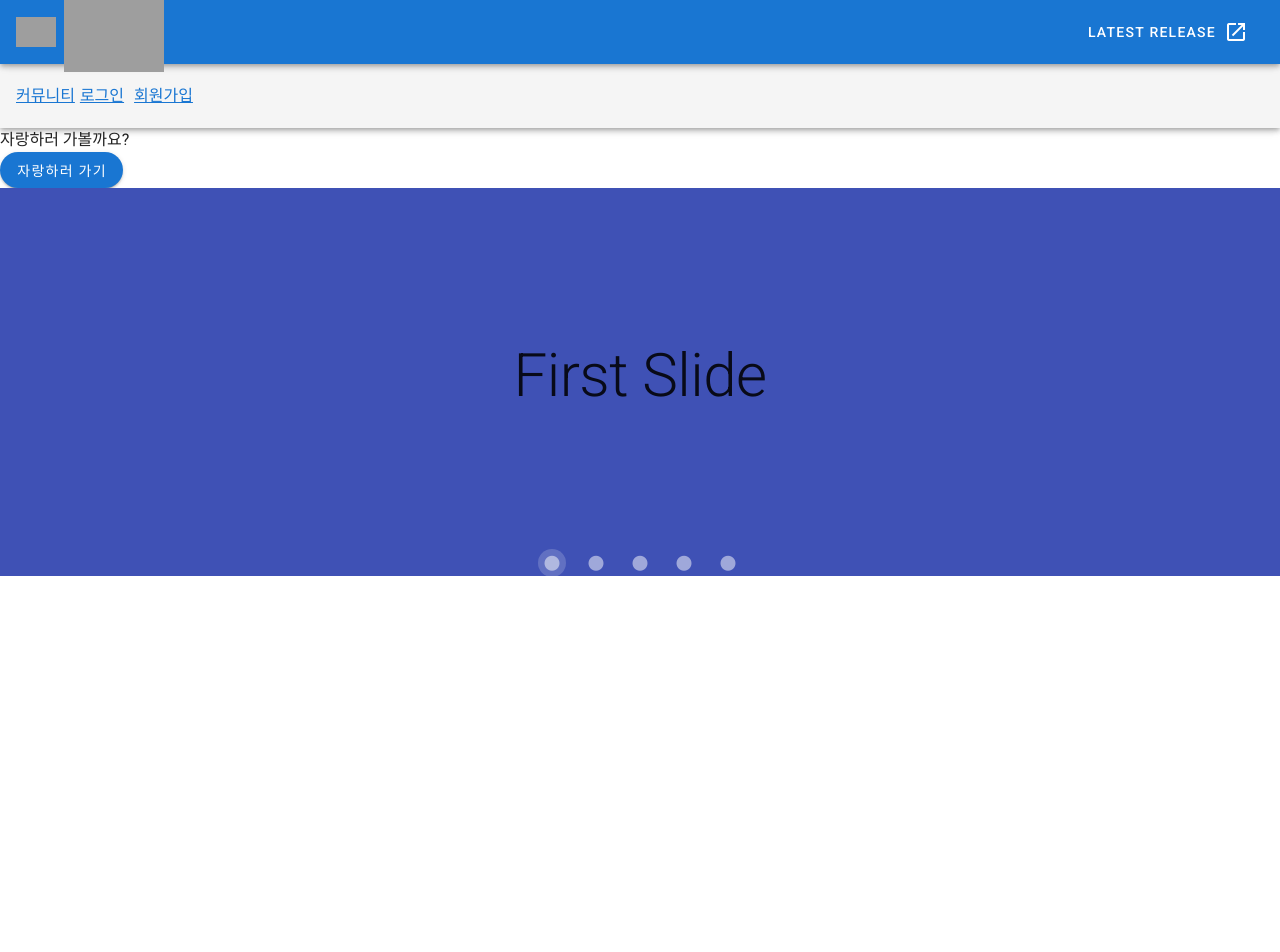
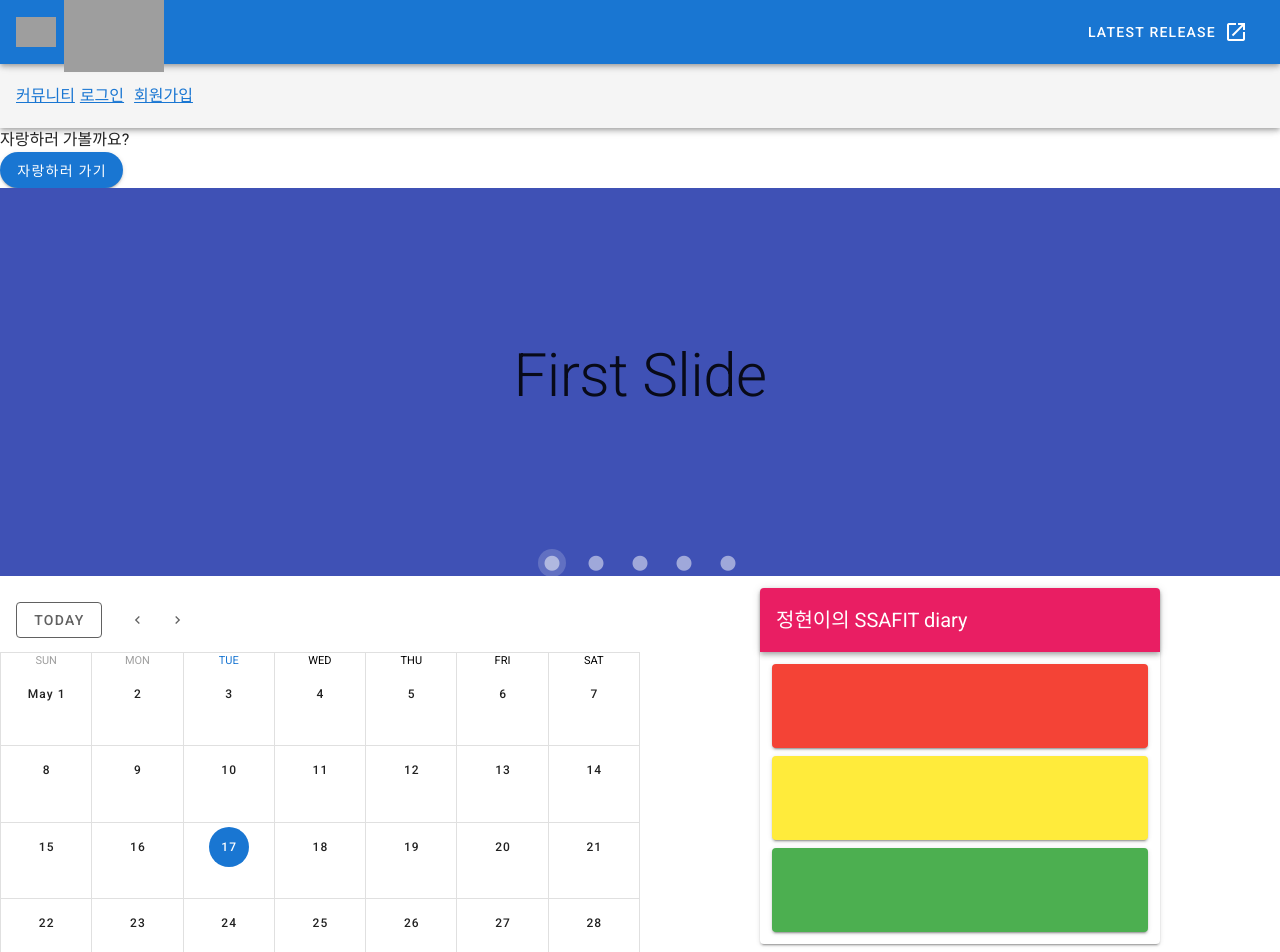
Before and after one commit to SmileJune/SSAFIT-FRONT, a Vue app: page / in a window 1280 px wide. Shown: the top 952 px of the page. Before the commit the page ends 800 px from the top, so only its background shows below. Built offline with nearby package versions, Linux system fonts and the light colour scheme; grey boxes are pictures that could not be loaded.

Commit message:
Feat : 캘린더, 다이어리 추가

```diff
--- a/src/components/diary/MyCalender.vue
+++ b/src/components/diary/MyCalender.vue
@@ -1,13 +1,94 @@
 <template>
-
+  <div class="calender">
+  <v-row>
+    <v-col >
+      <v-sheet height="64" >
+        <v-toolbar
+          flat
+          class="toolbar"
+        >
+          <v-btn
+            outlined
+            class="mr-4"
+            color="grey darken-2"
+            @click="setToday"
+          >
+            Today
+          </v-btn>
+          <v-btn
+            fab
+            text
+            small
+            color="grey darken-2"
+            @click="prev"
+          >
+            <v-icon small>
+              mdi-chevron-left
+            </v-icon>
+          </v-btn>
+          <v-btn
+            fab
+            text
+            small
+            color="grey darken-2"
+            @click="next"
+          >
+            <v-icon small>
+              mdi-chevron-right
+            </v-icon>
+          </v-btn>
+        </v-toolbar>
+      </v-sheet>
+      <v-sheet height="400">
+        <v-calendar
+          ref="calendar"
+          v-model="focus"
+          color="primary"
+          @click:event="showEvent"
+        ></v-calendar>
+      </v-sheet>
+    </v-col>
+  </v-row>
+  </div>
 </template>
 
 <script>
-export default {
-
-}
+  export default {
+    data: () => ({
+      focus: '',
+      type: 'month',
+      typeToLabel: {
+        month: 'Month'
+      }
+    }),
+    mounted () {
+      this.$refs.calendar.checkChange()
+    },
+    methods: {
+      viewDay ({ date }) {
+        this.focus = date
+        this.type = 'day'
+      },
+      setToday () {
+        this.focus = ''
+      },
+      prev () {
+        this.$refs.calendar.prev()
+      },
+      next () {
+        this.$refs.calendar.next()
+      },
+    },
+  }
 </script>
 
 <style>
-
+.calender {
+  flex: 1;
+  justify-content: center;
+}
+.toolbar {
+  display: flex;
+  justify-content: center;
+}
 </style>
--- a/src/components/diary/MyDiary.vue
+++ b/src/components/diary/MyDiary.vue
@@ -1,5 +1,79 @@
 <template>
+  <div class="diary">
+  <v-card
+    max-width="400"
+    class="mx-auto"
+  >
+    <v-app-bar
+      dark
+      color="pink"
+    >
+      <v-toolbar-title>정현이의 SSAFIT diary</v-toolbar-title>
 
+      <v-spacer></v-spacer>
+
+    </v-app-bar>
+
+    <v-container>
+      <v-row dense>
+        <v-col cols="12">
+          <v-card
+            color="red"
+            dark
+          >
+            <v-card-title class="text-h5">
+
+            </v-card-title>
+
+            <v-card-subtitle></v-card-subtitle>
+
+            <v-card-actions>
+              <v-btn text>
+
+              </v-btn>
+            </v-card-actions>
+          </v-card>
+        </v-col>
+        <v-col cols="12">
+          <v-card
+            color="yellow"
+            dark
+          >
+            <v-card-title class="text-h5">
+
+            </v-card-title>
+
+            <v-card-subtitle></v-card-subtitle>
+
+            <v-card-actions>
+              <v-btn text>
+
+              </v-btn>
+            </v-card-actions>
+          </v-card>
+        </v-col>
+        <v-col cols="12">
+          <v-card
+            color="green"
+            dark
+          >
+            <v-card-title class="text-h5">
+
+            </v-card-title>
+
+            <v-card-subtitle></v-card-subtitle>
+
+            <v-card-actions>
+              <v-btn text>
+
+              </v-btn>
+            </v-card-actions>
+          </v-card>
+        </v-col>
+      </v-row>
+    </v-container>
+  </v-card>
+  </div>
 </template>
 
 <script>
@@ -9,5 +83,7 @@ export default {
 </script>
 
 <style>
-
+.diary {
+  flex: 1;
+}
 </style>
--- a/src/views/HomeView.vue
+++ b/src/views/HomeView.vue
@@ -3,6 +3,10 @@
         <HeaderNav></HeaderNav>
         <VideoGoodJob></VideoGoodJob>
         <GoodInfo/>
+        <div class="calda">
+            <MyCalender></MyCalender>
+            <MyDiary></MyDiary>
+        </div>
     </div>
 </template>
 
@@ -10,17 +14,24 @@
 import HeaderNav from '@/components/common/HeaderNav.vue'
 import VideoGoodJob from '@/components/video/VideoGoodJob.vue'
 import GoodInfo from '@/components/common/GoodInformation.vue'
+import MyCalender from '@/components/diary/MyCalender.vue'
+import MyDiary from '@/components/diary/MyDiary.vue'
 
 export default {
     name: 'HomeView',
     components: {
-        HeaderNav,
-        VideoGoodJob,
-        GoodInfo,
-    }
+    HeaderNav,
+    VideoGoodJob,
+    GoodInfo,
+    MyCalender,
+    MyDiary
+}
 }
 </script>
 
 <style>
-
+.calda {
+    display: flex;
+    justify-content: center;
+}
 </style>
```
